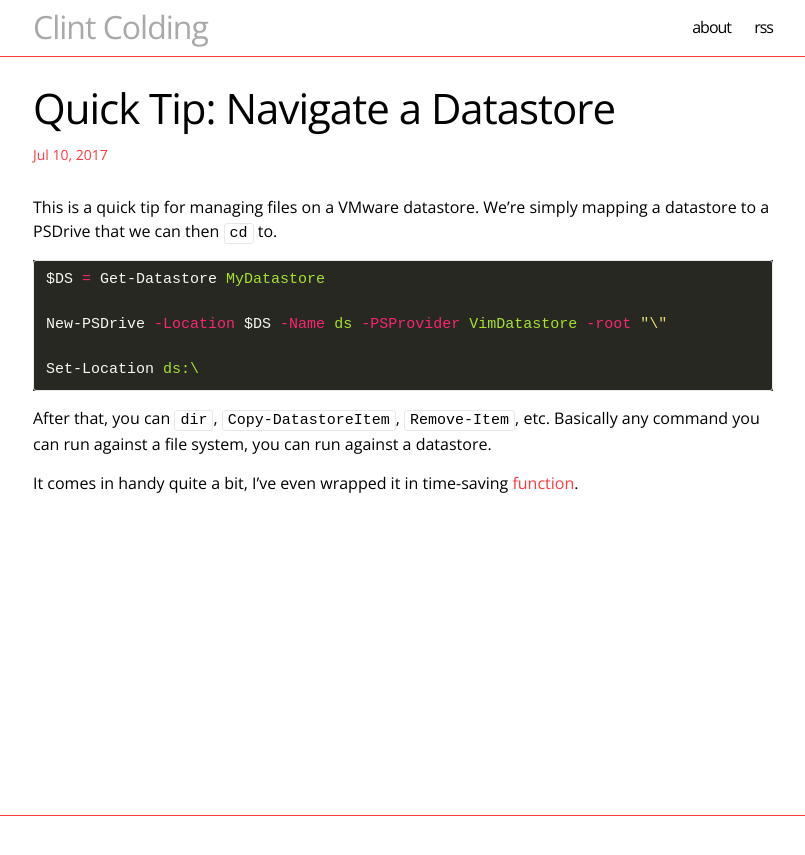
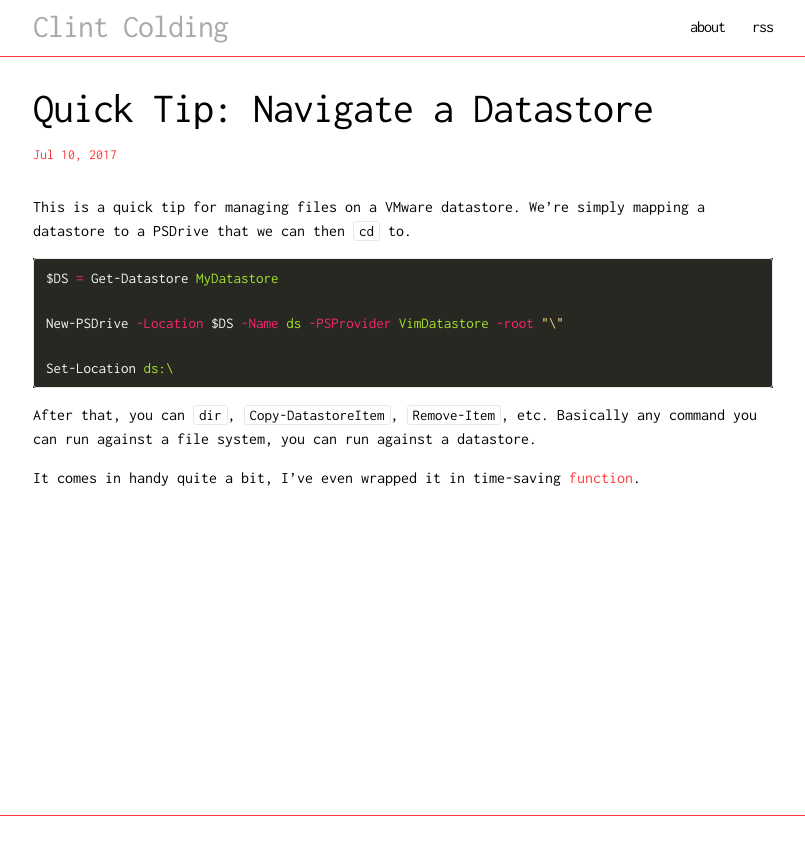
Before and after one commit to clintcolding/clintcolding.github.io, a Jekyll site: the page built from _posts/2017-07-10-quick-tip-navigate-datastore.md, in a window 1280 px wide. Shown: the top 855 px of the page, without its empty margins (237-1042 px from the left). Built offline with Jekyll 4.4.1, drawn with Linux system fonts in a browser that asks for light colours; comment, search, counter and statistics services are not loaded.

Commit message:
Changed font to inconsolas

```diff
--- a/_includes/head.html
+++ b/_includes/head.html
@@ -7,7 +7,7 @@
   <title>{% if page.title %}{{ page.title | escape }}{% else %}{{ site.title | escape }}{% endif %}</title>
   <meta name="description" content="{{ page.excerpt | default: site.description | strip_html | normalize_whitespace | truncate: 160 | escape }}">
 
-  <link href="https://fonts.googleapis.com/css?family=Open+Sans" rel="stylesheet">
+  <link href="https://fonts.googleapis.com/css?family=Inconsolata" rel="stylesheet">
   <link rel="stylesheet" href="{{ "/assets/main.css" | relative_url }}">
   <link rel="canonical" href="{{ page.url | replace:'index.html','' | absolute_url }}">
   <link rel="alternate" type="application/rss+xml" title="{{ site.title | escape }}" href="{{ "/feed.xml" | relative_url }}">
--- a/_sass/minima.scss
+++ b/_sass/minima.scss
@@ -2,7 +2,7 @@
 
 // Define defaults for each variable.
 
-$base-font-family: "Open Sans", sans-serif !default;
+$base-font-family: 'Inconsolata', monospace !default;
 $base-font-size:   16px !default;
 $base-font-weight: 400 !default;
 $small-font-size:  $base-font-size * 0.875 !default;
--- a/_sass/minima/_base.scss
+++ b/_sass/minima/_base.scss
@@ -146,6 +146,7 @@ blockquote {
 pre,
 code {
   @include relative-font-size(0.9375);
+  font-family: $base-font-family;
   border: 1px solid $grey-color-light;
   border-radius: 3px;
 }
```
